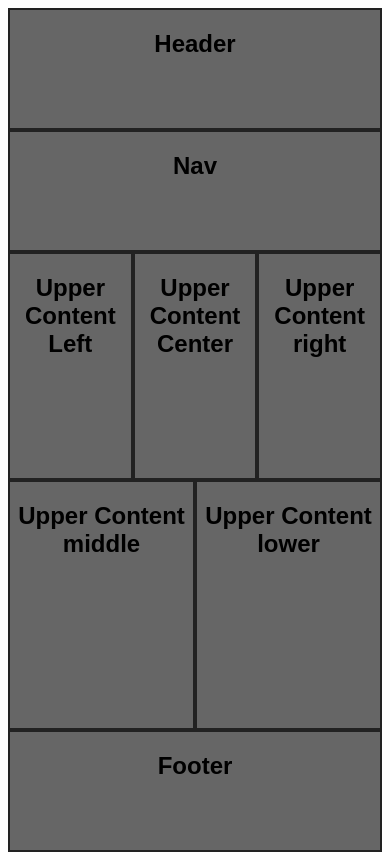
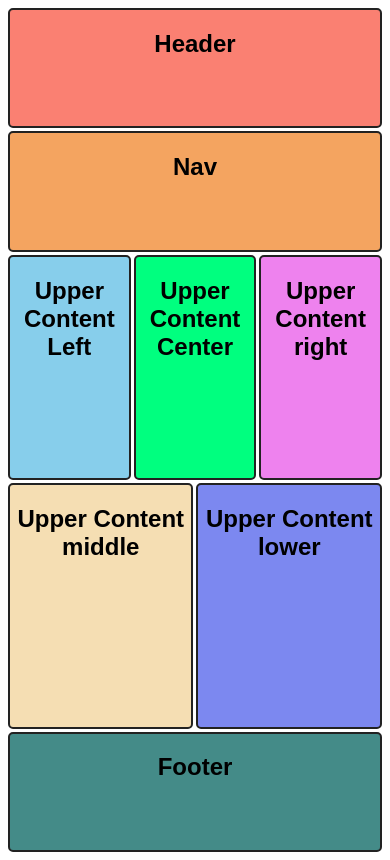
Before and after one commit to amaurysg/practice_grid_layout, a website: page grid-layout-responsive.html in a window 390 px wide. Drawn offline with Linux system fonts and the light colour scheme.

Commit message:
Layout responsive, mobile and desktop DETAILS

```diff
--- a/grid-layout-responsive.html
+++ b/grid-layout-responsive.html
@@ -16,15 +16,17 @@
   body {
 
     min-height: 100vh;
+    min-width: 320px;
     display: grid;
     grid-template-columns: repeat(6, 1fr);
     grid-template-rows: repeat(5, auto);
+    gap: 3px;
 
   }
 
   body>* {
     border: 2px solid #222;
-    background-color: #666;
+
   }
 
   h2 {
@@ -32,43 +34,61 @@
   }
 
   header {
+    border-radius: 5px;
+    background-color: salmon;
     grid-row: span 1;
     grid-column: span 6;
 
   }
 
   nav {
+    border-radius: 5px;
     grid-row: span 1;
     grid-column: span 6;
+    background-color: sandybrown;
   }
 
   .uc-left {
+    border-radius: 5px;
     grid-column: span 2;
     grid-row: span 2;
+    background-color: skyblue;
   }
 
   .uc-center {
+    border-radius: 5px;
     grid-column: span 2;
     grid-row: span 2;
+    background-color: springgreen;
+
   }
 
   .uc-right {
+    border-radius: 5px;
     grid-column: span 2;
     grid-row: span 2;
+    background-color: violet;
+
   }
 
   .middle {
+    border-radius: 5px;
     grid-column: span 3;
     grid-row: span 3;
+    background-color: wheat;
   }
 
   .lower {
+    border-radius: 5px;
     grid-column: span 3;
     grid-row: span 3;
+    background-color: rgb(124, 136, 240);
   }
 
   footer {
+    border-radius: 5px;
     grid-column: span 6;
+    background-color: rgb(68, 139, 136);
 
   }
 
```
